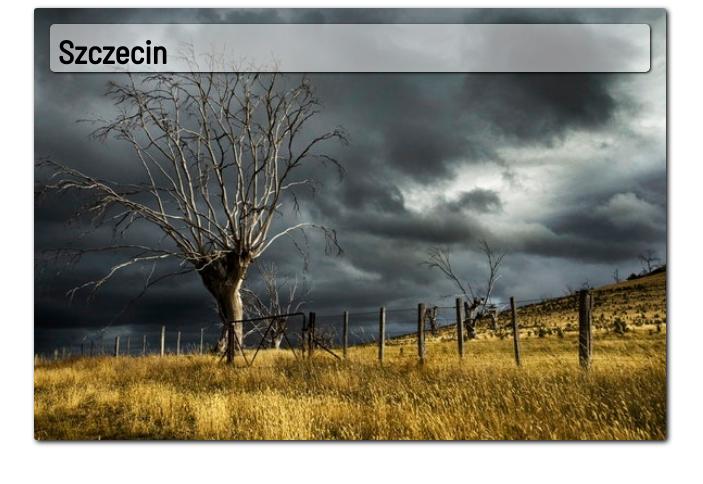
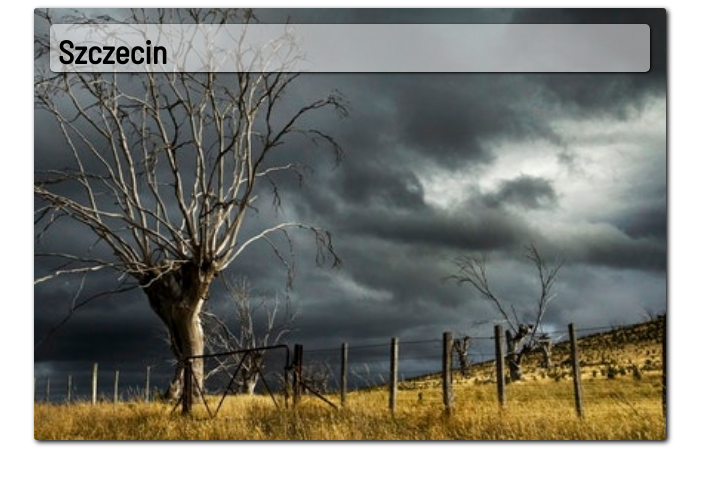
Before and after one commit to flagoon/sda_php, a React (Create React App) app in the folder weatherapi/: page / in a window 1280 px wide. Shown: the top 484 px of the page, without its empty margins (290-993 px from the left). Built offline with nearby package versions, Linux system fonts and the light colour scheme.

Commit message:
some testing, nothing changed

```diff
--- a/weatherapi/src/css/style.css
+++ b/weatherapi/src/css/style.css
@@ -8,7 +8,7 @@
   box-shadow: 2px 2px 5px black;
   border-radius: 0.2rem;
   background-repeat: no-repeat;
-  background-size: 110%;
+  background-size: 150%;
   background-position: center;
   position: relative;
 }
```
